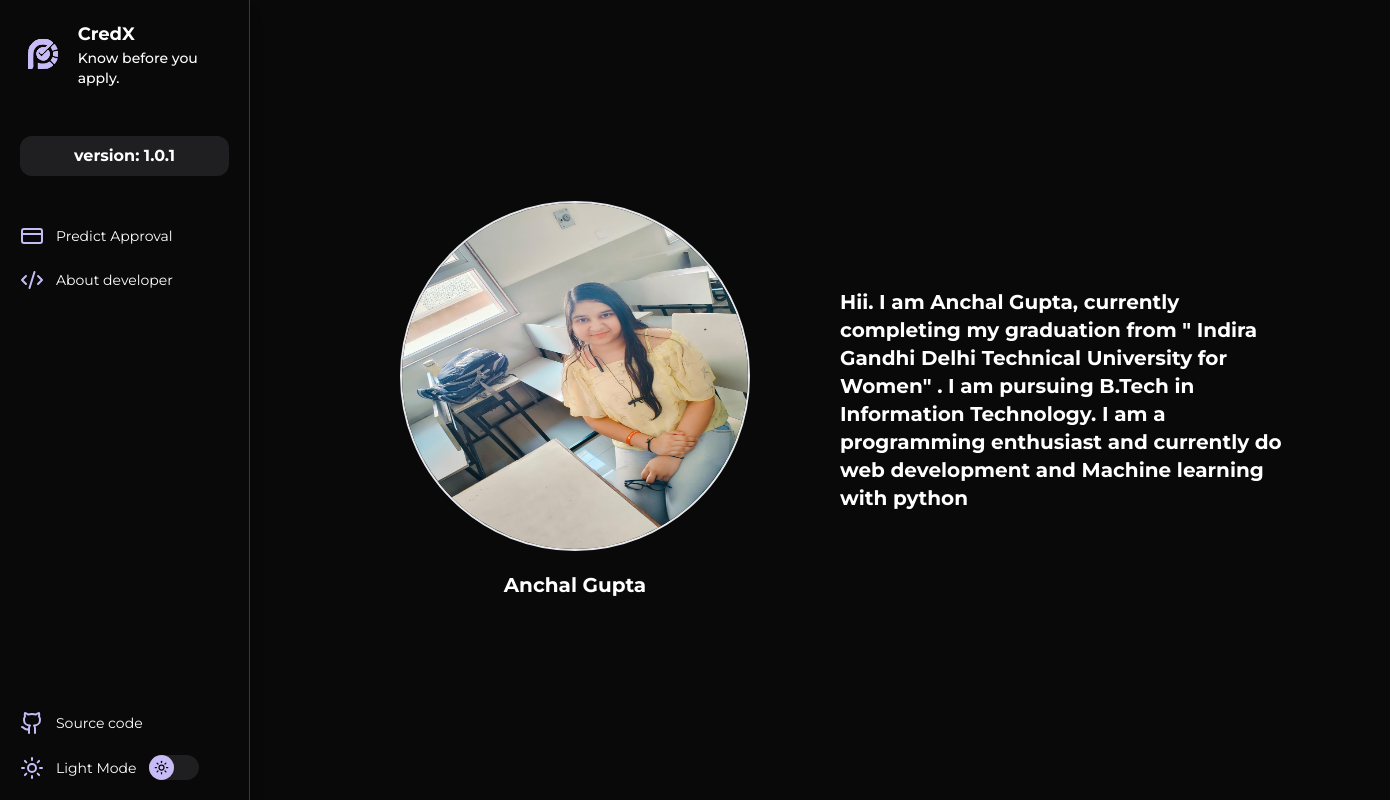
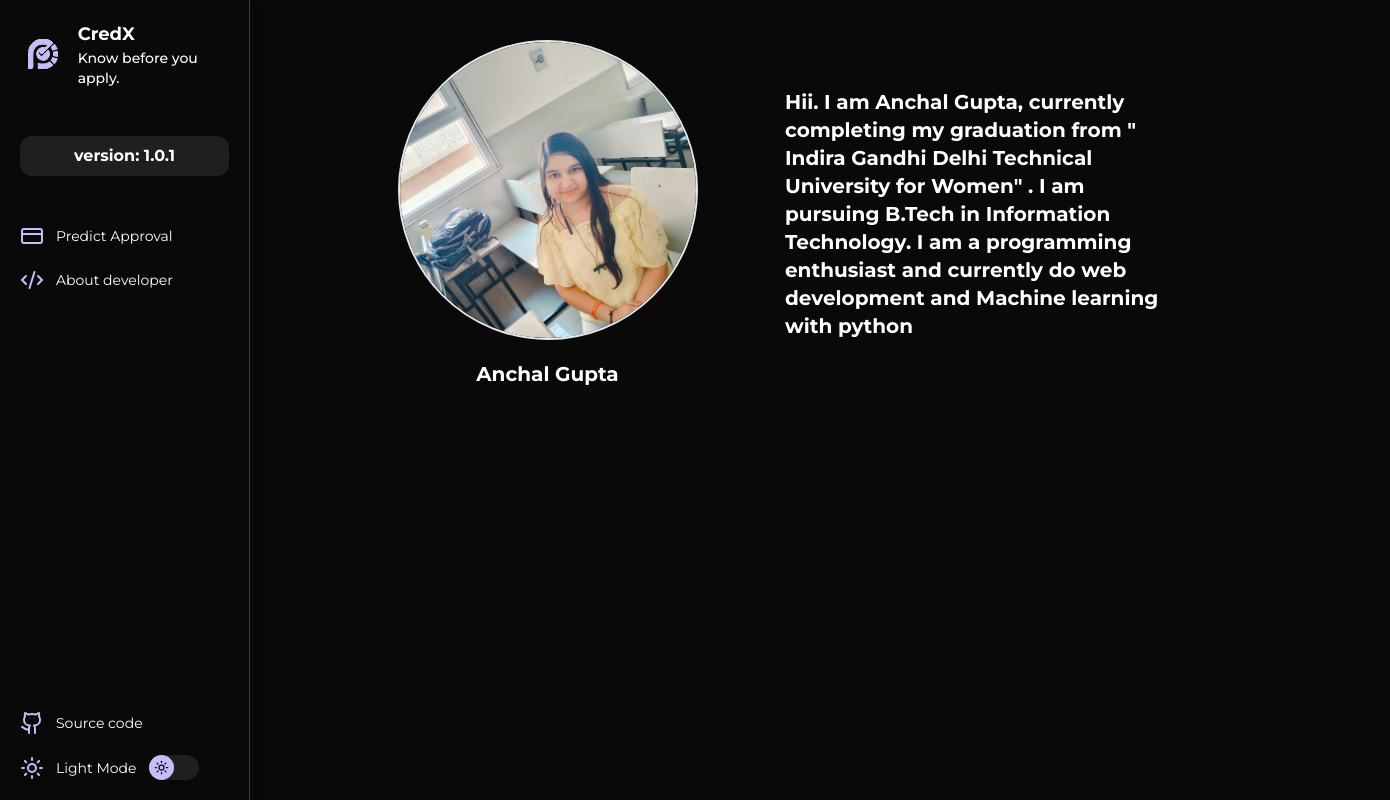
Before and after one commit to AnchalGupta1117/CredX, a Next.js app: page /about-developer in a window 1280 px wide. Shown: the whole page, 1390 px wide, since content can reach past the window. Built offline with nearby package versions, Linux system fonts and the light colour scheme.

Commit message:
some changes

```diff
--- a/src/app/(navbar_routes)/about-developer/page.jsx
+++ b/src/app/(navbar_routes)/about-developer/page.jsx
@@ -11,13 +11,17 @@ export default function AboutDeveloper() {
   return (
     <div className={`p-5 px-20 w-full text-${textColor} flex items-center `}>
       <div className="w-[490px] flex flex-col items-center p-5 gap-5">
-        <Image
-          className={`rounded-full min-w-[350px] h-[350px] border-2 border-${textColor}`}
-          alt="Anchal pfp"
-          src={AnchalPfp}
-          width={350}
-          height={350}
-        />
+        <div
+          className={`w-[300px] rounded-full h-[300px] border-2 border-${textColor} relative overflow-hidden`}
+        >
+          <Image
+            className="object-cover object-top"
+            alt="Anchal pfp"
+            src={AnchalPfp}
+            quality={100}
+            fill
+          />
+        </div>
         <span className={`font-bold text-xl`} style={{ color: textColor }}>
           Anchal Gupta
         </span>
--- a/src/app/(navbar_routes)/layout.jsx
+++ b/src/app/(navbar_routes)/layout.jsx
@@ -34,7 +34,7 @@ export default function Layout({ children }) {
       <ThemeProvider theme={darkTheme}>
         <div className="h-full flex w-full">
           <Sidebar />
-          {children}
+          <div className="h-full overflow-y-auto">{children}</div>
         </div>
       </ThemeProvider>
     </>
```
